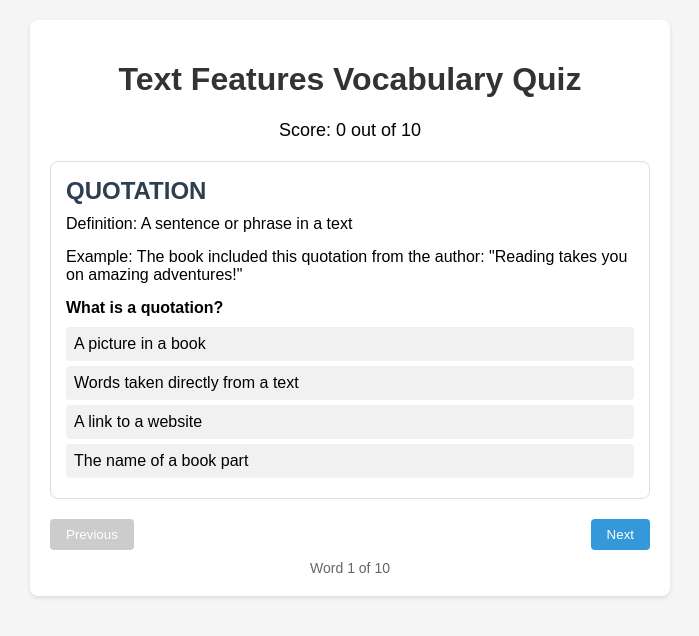
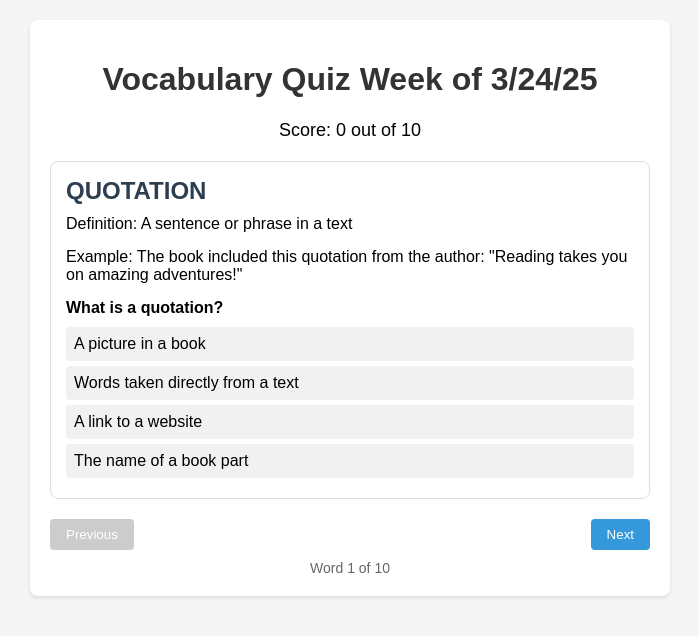
Before and after one commit to HomeLearnt/Vocab-Quiz-3-28-25, a plain HTML site: page index.html in a window 1280 px wide. Shown: the whole page, without its empty margins (290-989 px from the left). Drawn offline with Linux system fonts and the light colour scheme.

Commit message:
Update and rename basic-vocab-quiz.html to index.html

```diff
--- a/basic-vocab-quiz.html
+++ b/index.html
@@ -101,7 +101,7 @@
 </head>
 <body>
     <div class="container">
-        <h1>Text Features Vocabulary Quiz</h1>
+        <h1>Vocabulary Quiz Week of 3/24/25</h1>
 
         <div class="score">
             Score: <span id="score">0</span> out of <span id="total">10</span>
```
